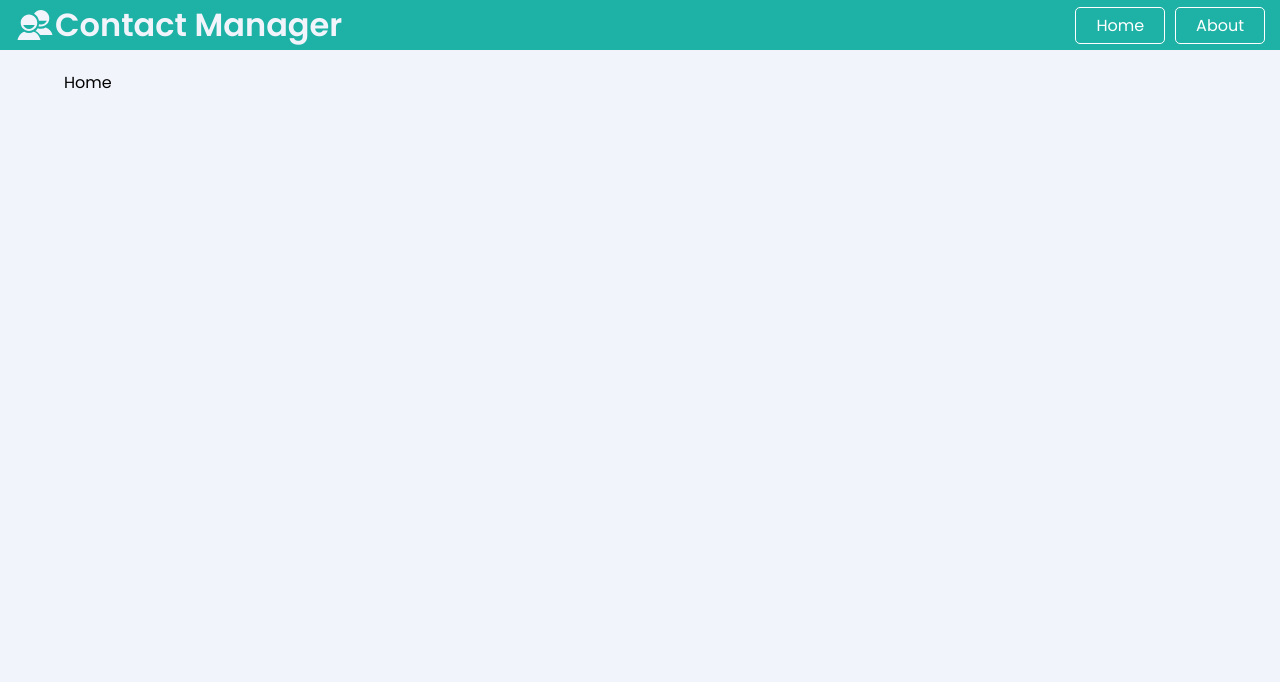
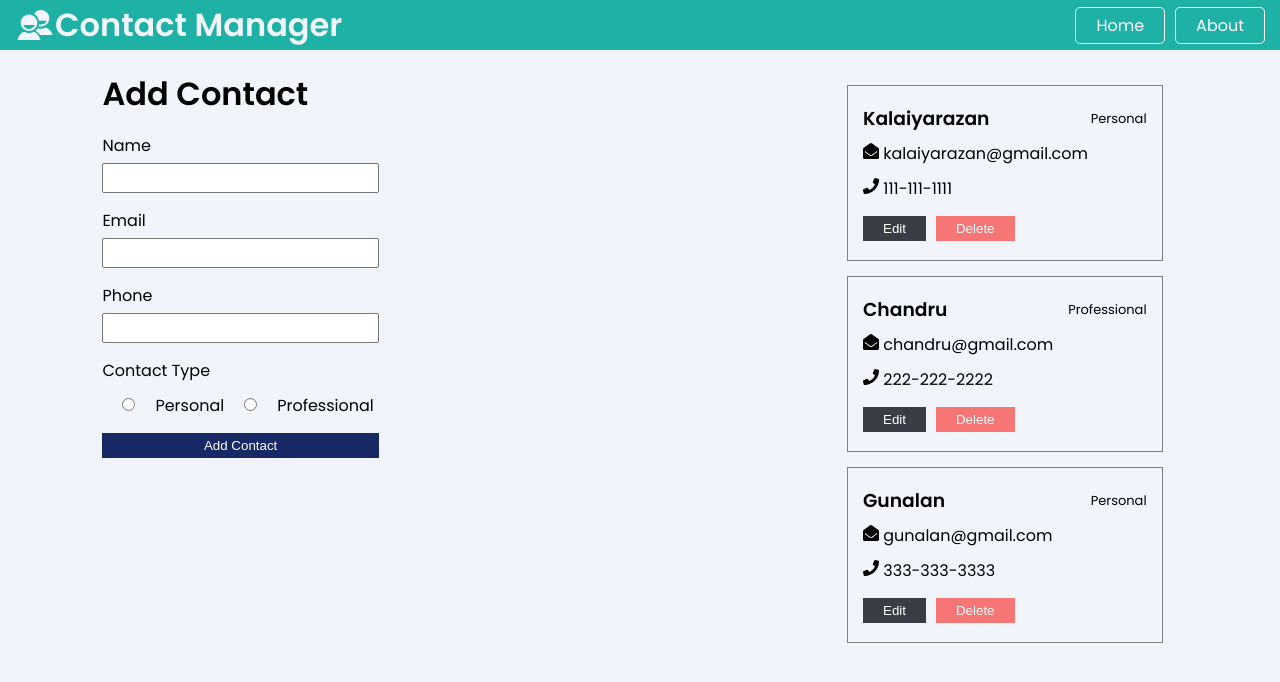
Before and after one commit to Kalaiyarazan/contact-manager, a React (Create React App) app in the folder client/: page / in a window 1280 px wide. Shown: the top 682 px of the page. Built offline with nearby package versions, Linux system fonts and the light colour scheme.

Commit message:
Display Contacts and Add Contact functionality

```diff
--- a/client/package.json
+++ b/client/package.json
@@ -11,7 +11,8 @@
     "react-dom": "^16.13.0",
     "react-icons": "^3.9.0",
     "react-router-dom": "^5.1.2",
-    "react-scripts": "3.4.0"
+    "react-scripts": "3.4.0",
+    "uuid": "^7.0.2"
   },
   "scripts": {
     "start": "react-scripts start",
--- a/client/src/App.css
+++ b/client/src/App.css
@@ -41,9 +41,16 @@ a {
   margin: 5px;
 }
 
+li {
+  list-style-type: none;
+}
+
 .btn {
   padding: 5px 20px;
   color: white;
+  border: none;
+  margin-right: 10px;
+  margin-top: 10px;
 }
 
 .nav-btn {
@@ -71,8 +78,63 @@ a {
   display: flex;
   align-items: center;
 }
+/* **********App********** */
 .container {
   margin: 0px 5%;
   padding: 20px 0;
   height: 100vh;
 }
+
+/* ************ContactItems************ */
+
+.card {
+  padding: 15px;
+  margin: 15px;
+  border: 1px solid grey;
+  line-height: 35px;
+}
+.badge {
+  font-size: 13px;
+  font-weight: 100;
+  float: right;
+}
+
+/* *********Home********** */
+
+.home-container {
+  display: flex;
+  justify-content: space-evenly;
+}
+
+.contact-form {
+  width: 60%;
+}
+
+.contacts {
+  width: 30%;
+}
+
+/* *********ContactForm************* */
+.form-group {
+  display: flex;
+  flex-direction: column;
+  margin: 10px 0px;
+  line-height: 35px;
+}
+.form-group input {
+  width: 40%;
+  height: 30px;
+  padding: 5px;
+  font-size: 15px;
+}
+
+.form-group-radio {
+  line-height: 35px;
+}
+.form-group-radio input {
+  margin: 0px 20px;
+}
+
+form .btn {
+  width: 40%;
+}
--- /dev/null
+++ b/client/src/component/contact/ContactForm.js
@@ -0,0 +1,67 @@
+import React, { Fragment, useState, useContext } from 'react';
+import ContactContext from '../../context/contact/contactContext';
+
+const ContactForm = () => {
+  const [contact, setContact] = useState({
+    name: '',
+    email: '',
+    phone: '',
+    type: 'personal'
+  });
+
+  const contactContext = useContext(ContactContext);
+  const { addContact } = contactContext;
+
+  const onChange = e =>
+    setContact({ ...contact, [e.target.name]: e.target.value });
+  const onSubmit = e => {
+    e.preventDefault();
+    addContact(contact);
+  };
+
+  return (
+    <Fragment>
+      <h1>Add Contact</h1>
+      <form onSubmit={onSubmit}>
+        <div className='form-group'>
+          <label htmlFor='name'>Name</label>
+          <input type='text' name='name' id='name' onChange={onChange} />
+        </div>
+        <div className='form-group'>
+          <label htmlFor='email'>Email</label>
+          <input type='email' name='email' id='email' onChange={onChange} />
+        </div>
+        <div className='form-group'>
+          <label htmlFor='phone'>Phone</label>
+          <input type='text' name='phone' id='phone' onChange={onChange} />
+        </div>
+        <div className='form-group-radio'>
+          <label>Contact Type</label>
+          <br />
+          <label>
+            <input
+              type='radio'
+              name='type'
+              value='personal'
+              onChange={onChange}
+            />
+            Personal
+          </label>
+
+          <label>
+            <input
+              type='radio'
+              name='type'
+              value='professional'
+              onChange={onChange}
+            />
+            Professional
+          </label>
+        </div>
+        <input type='submit' value='Add Contact' className='btn bg-primary' />
+      </form>
+    </Fragment>
+  );
+};
+
+export default ContactForm;
--- /dev/null
+++ b/client/src/component/contact/ContactItem.js
@@ -0,0 +1,37 @@
+import React, { Fragment } from 'react';
+import { FaEnvelopeOpen, FaPhone } from 'react-icons/fa';
+
+const ContactItem = ({ contact: { name, email, phone, type } }) => {
+  return (
+    <Fragment>
+      <div className='card'>
+        <h3>
+          {name}
+          {'  '}
+          <span className='badge'>
+            {type.charAt(0).toUpperCase() + type.slice(1)}
+          </span>
+        </h3>
+        <ul className='contact-list'>
+          {email && (
+            <li>
+              <FaEnvelopeOpen />
+              {'   '}
+              {email}
+            </li>
+          )}
+          {phone && (
+            <li>
+              <FaPhone /> {'   '}
+              {phone}
+            </li>
+          )}
+        </ul>
+        <button className='btn bg-dark'>Edit</button>
+        <button className='btn bg-danger'>Delete</button>
+      </div>
+    </Fragment>
+  );
+};
+
+export default ContactItem;
--- /dev/null
+++ b/client/src/component/contact/Contacts.js
@@ -0,0 +1,17 @@
+import React, { Fragment, useContext } from 'react';
+import ContactContext from '../../context/contact/contactContext';
+import ContactItem from './ContactItem';
+
+const Contacts = () => {
+  const contactContext = useContext(ContactContext);
+  const { contacts } = contactContext;
+  return (
+    <Fragment>
+      {contacts.map(contact => (
+        <ContactItem key={contact.id} contact={contact} />
+      ))}
+    </Fragment>
+  );
+};
+
+export default Contacts;
--- a/client/src/component/pages/Home.js
+++ b/client/src/component/pages/Home.js
@@ -1,7 +1,20 @@
-import React from 'react';
+import React, { Fragment } from 'react';
+import Contacts from '../contact/Contacts';
+import ContactForm from '../contact/ContactForm';
 
 const Home = () => {
-  return <div>Home</div>;
+  return (
+    <Fragment>
+      <div className='home-container'>
+        <div className='contact-form'>
+          <ContactForm />
+        </div>
+        <div className='contacts'>
+          <Contacts />
+        </div>
+      </div>
+    </Fragment>
+  );
 };
 
 export default Home;
--- a/client/src/context/contact/ContactState.js
+++ b/client/src/context/contact/ContactState.js
@@ -1,4 +1,5 @@
 import React, { useReducer } from 'react';
+import { v4 as uuidv4 } from 'uuid';
 import ContactContext from '../contact/contactContext';
 import contactReducer from '../contact/contactReducer';
 import { ADD_CONTACT } from '../types';
@@ -7,18 +8,21 @@ const ContactState = props => {
   const initialState = {
     contacts: [
       {
+        id: 1,
         name: 'Kalaiyarazan',
         email: 'kalaiyarazan@gmail.com',
         phone: '111-111-1111',
         type: 'personal'
       },
       {
+        id: 2,
         name: 'Chandru',
         email: 'chandru@gmail.com',
         phone: '222-222-2222',
         type: 'professional'
       },
       {
+        id: 3,
         name: 'Gunalan',
         email: 'gunalan@gmail.com',
         phone: '333-333-3333',
@@ -28,7 +32,10 @@ const ContactState = props => {
   };
 
   //Add a Contact
-
+  const addContact = contact => {
+    contact.id = uuidv4();
+    dispatch({ type: ADD_CONTACT, payload: contact });
+  };
   //Update a Contact
 
   //Delete a Contact
@@ -36,7 +43,7 @@ const ContactState = props => {
   const [state, dispatch] = useReducer(contactReducer, initialState);
 
   return (
-    <ContactContext.Provider value={{ contacts: state.contacts, ADD_CONTACT }}>
+    <ContactContext.Provider value={{ contacts: state.contacts, addContact }}>
       {props.children}
     </ContactContext.Provider>
   );
--- a/client/src/context/contact/contactReducer.js
+++ b/client/src/context/contact/contactReducer.js
@@ -1,10 +1,12 @@
-import React from 'react';
 import { ADD_CONTACT } from '../types';
 
 const contactReducer = (state, action) => {
   switch (action.type) {
     case ADD_CONTACT:
-      return state;
+      return {
+        ...state,
+        contacts: [...state.contacts, action.payload]
+      };
 
     default:
       return state;
```
Also changed, not shown: 1 other file (tests, documents, lock files or other folders).
